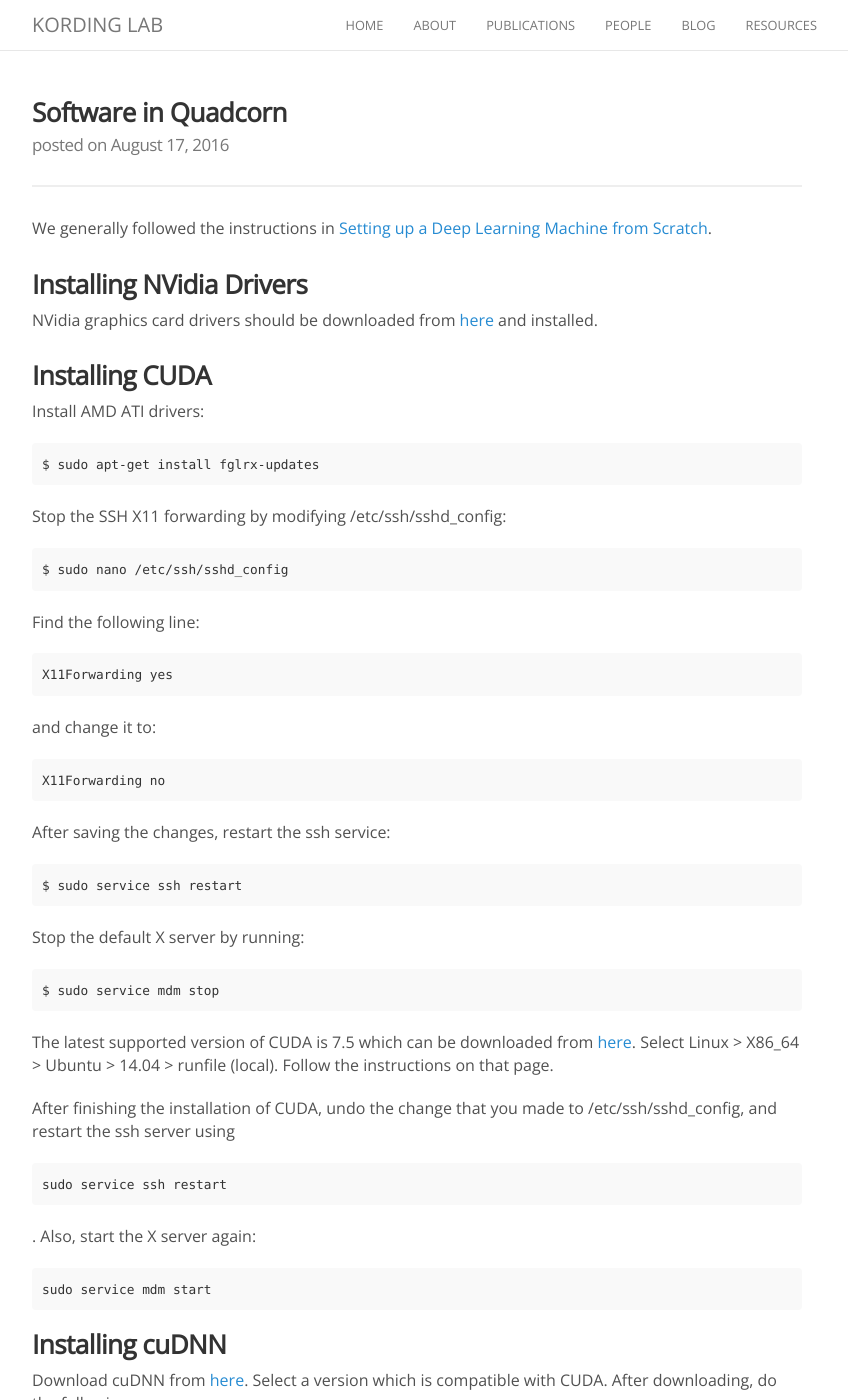
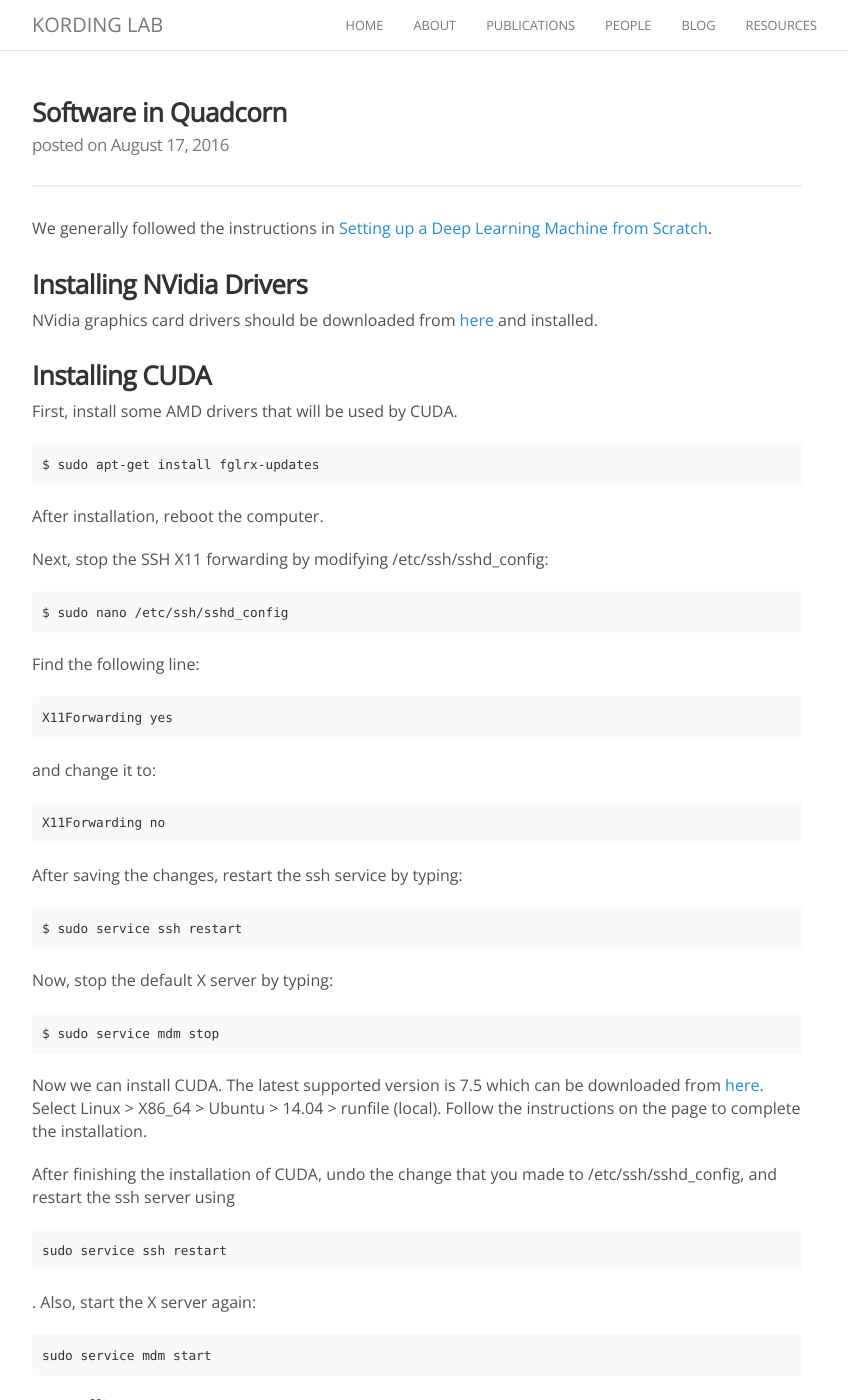
Before and after one commit to KordingLab/KordingLab.github.io, a Jekyll site: the page built from _posts/2016-08-17-quadcorn-software.md, in a window 1280 px wide and 1400 px high. Shown: the whole window, without its empty margins (223-1071 px from the left). Built offline with Jekyll 4.4.1, drawn with Linux system fonts in a browser that asks for light colours; nearby versions of some CDN libraries; comment, search, counter and statistics services are not loaded; some of the changed text lies outside the part shown.

Commit message:
Update 2016-08-17-quadcorn-software.md

````diff
--- a/_posts/2016-08-17-quadcorn-software.md
+++ b/_posts/2016-08-17-quadcorn-software.md
@@ -14,13 +14,15 @@ NVidia graphics card drivers should be downloaded from [here](http://www.geforce
 
 ### Installing CUDA
 
-Install AMD ATI drivers:
+First, install some AMD drivers that will be used by CUDA.
 
 ```
 $ sudo apt-get install fglrx-updates
 ```
 
-Stop the SSH X11 forwarding by modifying /etc/ssh/sshd_config:
+After installation, reboot the computer.
+
+Next, stop the SSH X11 forwarding by modifying /etc/ssh/sshd_config:
 
 ```
 $ sudo nano /etc/ssh/sshd_config
@@ -36,19 +38,19 @@ and change it to:
 ```
 X11Forwarding no
 ```
-After saving the changes, restart the ssh service:
+After saving the changes, restart the ssh service by typing:
 
 ```
 $ sudo service ssh restart
 ```
 
-Stop the default X server by running:
+Now, stop the default X server by typing:
 
 ```
 $ sudo service mdm stop
 ```
 
-The latest supported version of CUDA is 7.5 which can be downloaded from [here](https://developer.nvidia.com/cuda-downloads). Select Linux > X86_64 > Ubuntu > 14.04 > runfile (local). Follow the instructions on that page.
+Now we can install CUDA. The latest supported version is 7.5 which can be downloaded from [here](https://developer.nvidia.com/cuda-downloads). Select Linux > X86_64 > Ubuntu > 14.04 > runfile (local). Follow the instructions on the page to complete the installation.
 
 After finishing the installation of CUDA, undo the change that you made to /etc/ssh/sshd_config, and restart the ssh server using
 ```
````
Also changed, not shown: other parts of _posts/2016-08-17-quadcorn-software.md (+1 -1 lines).
